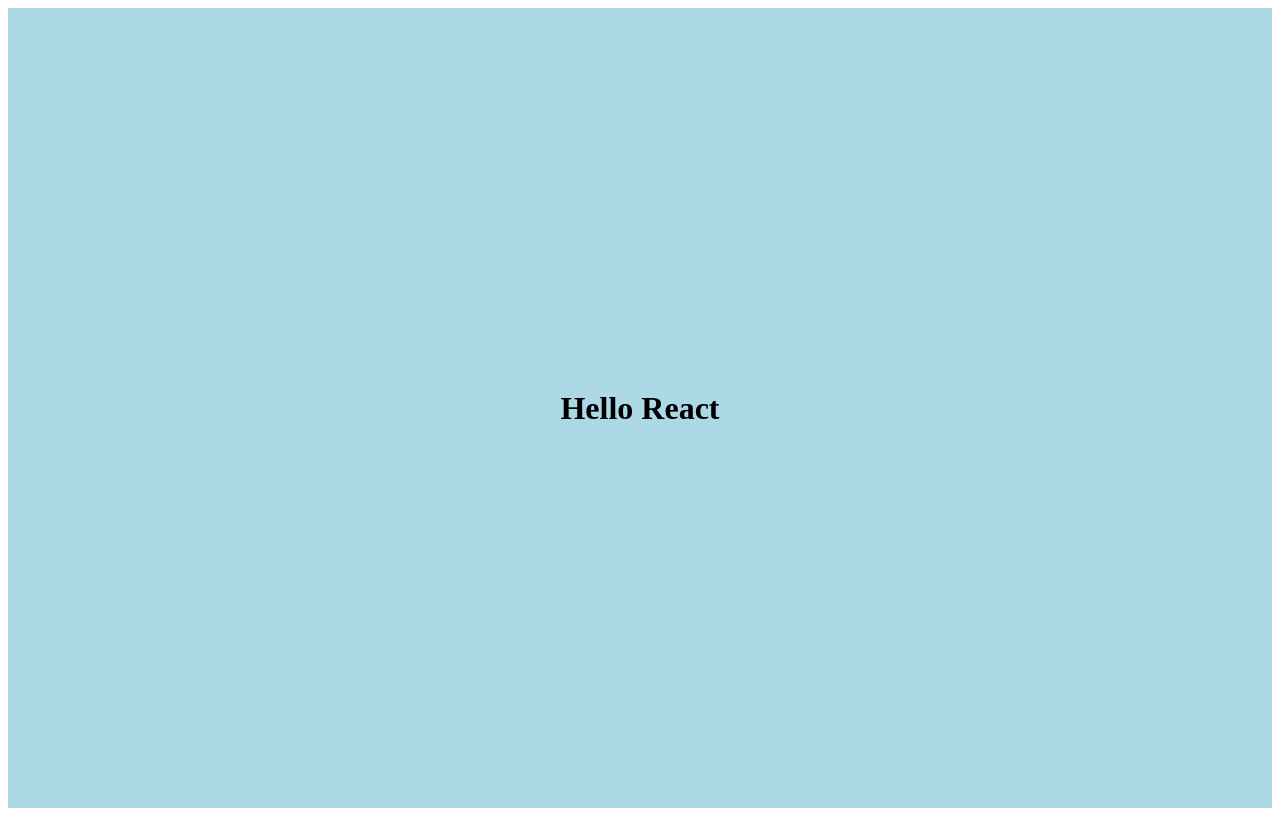
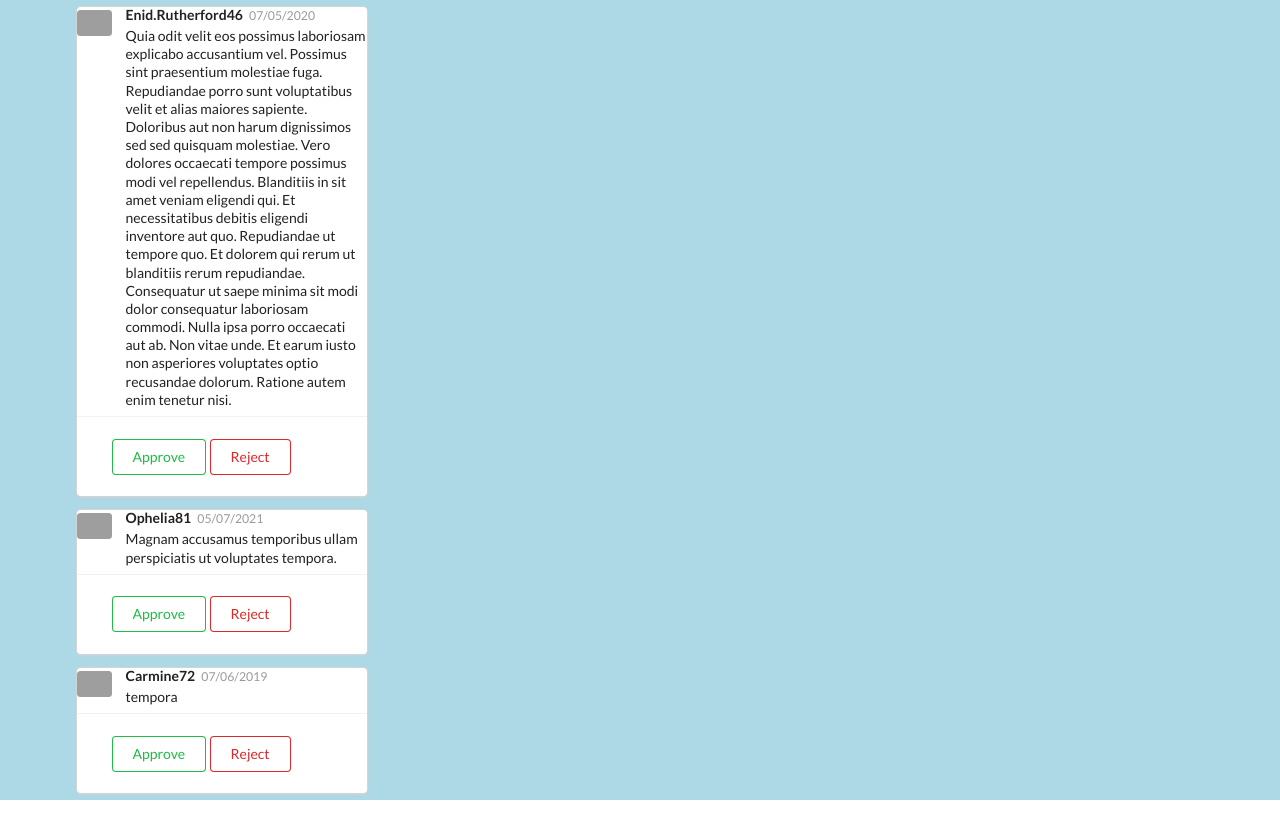
Before and after one commit to JasminAtay/react-cra, a React app: page / in a window 1280 px wide. Built offline with nearby package versions, Linux system fonts and the light colour scheme; grey boxes are pictures that could not be loaded.

Commit message:
Comment card and faker package added

```diff
--- a/package.json
+++ b/package.json
@@ -6,6 +6,7 @@
     "@testing-library/jest-dom": "^5.11.4",
     "@testing-library/react": "^11.1.0",
     "@testing-library/user-event": "^12.1.10",
+    "faker": "^5.4.0",
     "react": "^17.0.1",
     "react-dom": "^17.0.1",
     "react-scripts": "4.0.3",
--- a/public/index.html
+++ b/public/index.html
@@ -4,7 +4,7 @@
     <meta charset="utf-8" />
     <link rel="icon" href="%PUBLIC_URL%/favicon.ico" />
     <meta name="viewport" content="width=device-width, initial-scale=1" />
-    <meta name="theme-color" content="#000000" />
+    <!-- <meta name="theme-color" content="#000000" /> -->
     <meta
       name="description"
       content="Web site created using create-react-app"
@@ -24,6 +24,7 @@
       work correctly both with client-side routing and a non-root public URL.
       Learn how to configure a non-root public URL by running `npm run build`.
     -->
+    <link rel="stylesheet" href="https://cdnjs.cloudflare.com/ajax/libs/semantic-ui/2.4.1/semantic.min.css" integrity="sha512-8bHTC73gkZ7rZ7vpqUQThUDhqcNFyYi2xgDgPDHc+GXVGHXq+xPjynxIopALmOPqzo9JZj0k6OqqewdGO3EsrQ==" crossorigin="anonymous" />
     <title>React Component App</title>
   </head>
   <body>
--- /dev/null
+++ b/src/Component/ApproveCard.js
@@ -0,0 +1,19 @@
+import React from 'react'
+
+
+const ApproveCard = (props) => {
+    // const {name, date, text} = props;
+    return (
+        <div className="ui card">
+            {props.children}
+            <div className="extra content">
+                <div className="ui two button" style={{backgroundColor:"#fff"}}>
+                    <div className="ui basic green button">Approve</div>
+                    <div className="ui basic red button">Reject</div>
+                </div>
+            </div>
+        </div>
+    )
+}
+
+export default ApproveCard
--- /dev/null
+++ b/src/Component/CommentDetails.js
@@ -0,0 +1,23 @@
+import React from 'react'
+
+const CommentDetails = ({name, date, text, avatar}) => {
+    return (
+        <div className="comment">
+                <a href="/" className="avatar">
+                    <img alt="avatar" src={avatar}/>
+                </a>
+                <div className="content">
+                    <a href="/" className="author">
+                        {name}
+                        {/* {props.name} */}
+                    </a>
+                    <div className="metadata">
+                        <span className="date">{date}</span>
+                    </div>
+                    <div className="text">{text}</div>
+                </div>
+            </div>
+    )
+}
+
+export default CommentDetails
--- a/src/index.js
+++ b/src/index.js
@@ -1,10 +1,38 @@
 import React from 'react'
 import ReactDOM from 'react-dom'
+import ApproveCard from './Component/ApproveCard'
+import CommentDetails from './Component/CommentDetails'
+import faker from 'faker'
 
 const App = () => {
     return (
-        <div style={{backgroundColor: 'lightblue', display: "grid", minHeight:"100vh", placeContent: "center"}}>
-            <h1>Hello React</h1>
+        <div style={{ backgroundColor: 'lightblue', display: "grid", minHeight: "100vh", placeContent: "center" }}>
+            <div className="ui container comments">
+
+                <ApproveCard>
+                    <CommentDetails
+                        name={faker.internet.userName()}
+                        date="07/05/2020"
+                        text={faker.lorem.text()}
+                        avatar={faker.image.image()} />
+                </ApproveCard>
+
+                <ApproveCard>
+                    <CommentDetails
+                        name={faker.internet.userName()}
+                        date="05/07/2021"
+                        text={faker.lorem.text()}
+                        avatar={faker.image.image()} />
+                </ApproveCard>
+
+                <ApproveCard>
+                    <CommentDetails
+                        name={faker.internet.userName()}
+                        date="07/06/2019"
+                        text={faker.lorem.text()}
+                        avatar={faker.image.image()} />
+                </ApproveCard>
+            </div>
         </div>
     )
 }
```
Also changed, not shown: README.md, 1 other file.
